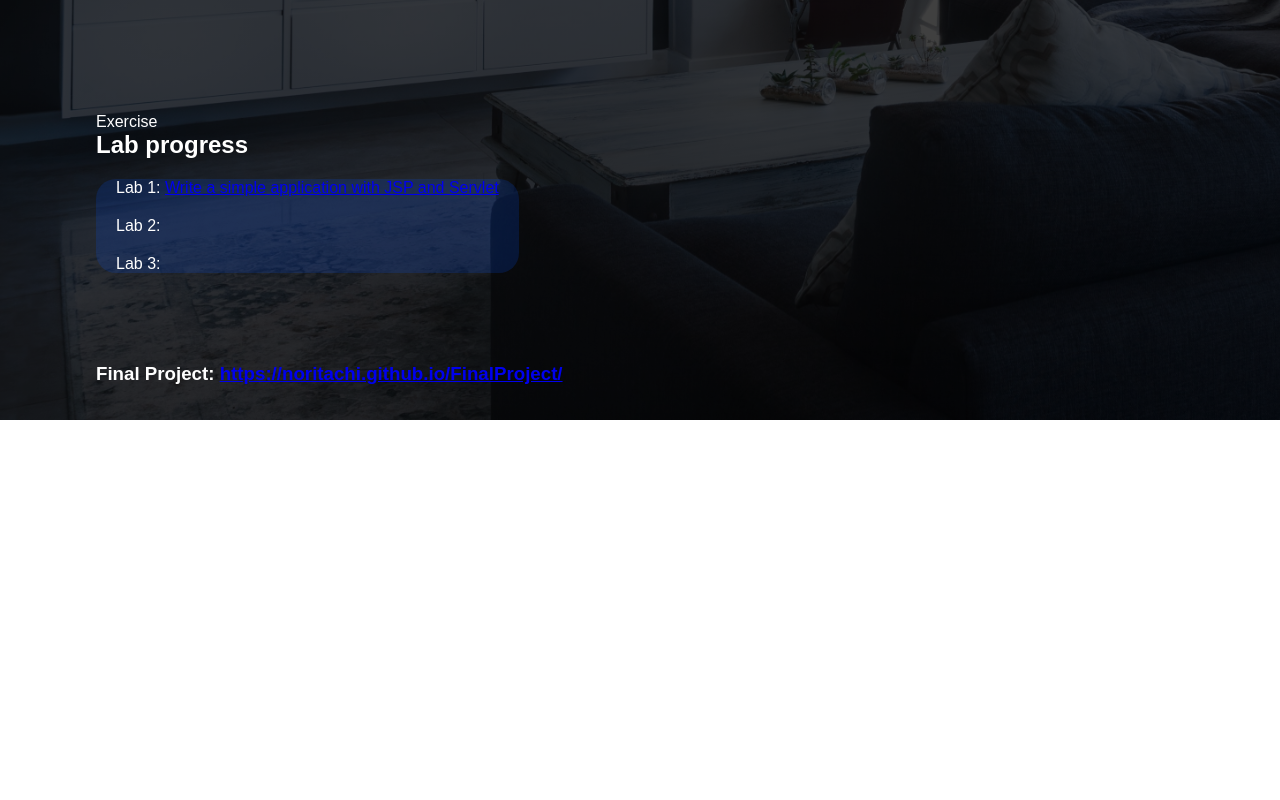
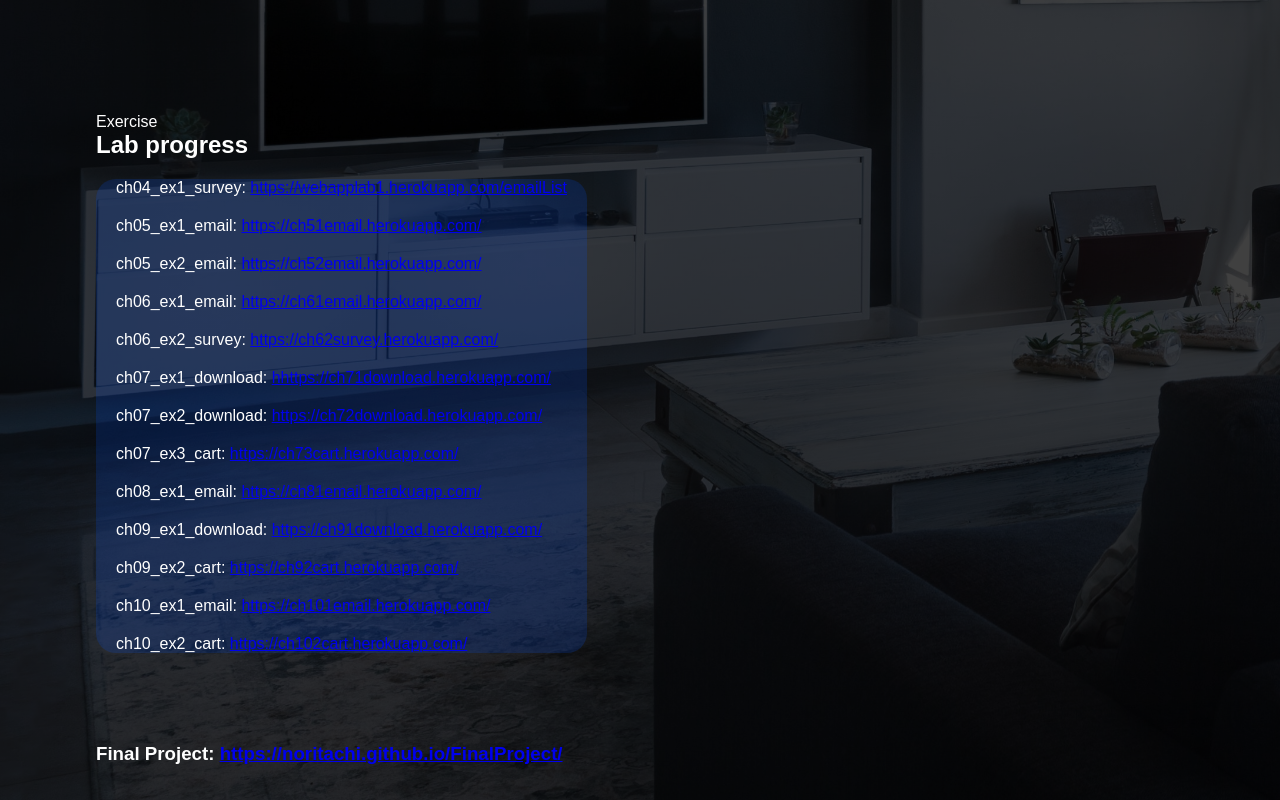
Before and after one commit to noritachi/GroupWebsite, a plain HTML site: page index.html in a window 1280 px wide. Shown: the part 722-1522 px from the top of the page. Before the commit the page ends 1142 px from the top, so only its background shows below. Drawn offline with Linux system fonts and the light colour scheme.

Commit message:
Update index.html

```diff
--- a/index.html
+++ b/index.html
@@ -1,6 +1,6 @@
 <html>
     <head>
-        <title>Welcome to our Group Website</title>
+        <title>How to make a website</title>
         <link rel = "stylesheet" href = "style.css">
     </head>
     <body>
@@ -29,9 +29,20 @@
                     <p>Exercise</p>
                     <h2>Lab progress</h2>
                     <ul>
-                        <li>Lab 1: <a href="https://webapplab1.herokuapp.com/emailList" target="_blank">Write a simple application with JSP and Servlet</a></li>
-                        <li>Lab 2: </li>
-                        <li>Lab 3: </li>
+                        <li>ch04_ex1_survey: <a href="https://webapplab1.herokuapp.com/emailList" target="_blank">https://webapplab1.herokuapp.com/emailList</a></li>
+                        <li>ch05_ex1_email: <a href="https://ch51email.herokuapp.com/" target="_blank">https://ch51email.herokuapp.com/</a></li>
+                        <li>ch05_ex2_email: <a href="https://ch52email.herokuapp.com/" target="_blank">https://ch52email.herokuapp.com/</a></li>
+                        <li>ch06_ex1_email: <a href="https://ch61email.herokuapp.com/" target="_blank">https://ch61email.herokuapp.com/</a></li>
+                        <li>ch06_ex2_survey: <a href="https://ch62survey.herokuapp.com/" target="_blank">https://ch62survey.herokuapp.com/</a></li>
+                        <li>ch07_ex1_download: <a href="https://ch71download.herokuapp.com/" target="_blank">hhttps://ch71download.herokuapp.com/</a></li>
+                        <li>ch07_ex2_download: <a href="https://ch72download.herokuapp.com/" target="_blank">https://ch72download.herokuapp.com/</a></li>
+                        <li>ch07_ex3_cart: <a href="https://ch73cart.herokuapp.com/" target="_blank">https://ch73cart.herokuapp.com/</a></li>
+                        <li>ch08_ex1_email: <a href="https://ch81email.herokuapp.com/" target="_blank">https://ch81email.herokuapp.com/</a></li>
+                        <li>ch09_ex1_download: <a href="https://ch91download.herokuapp.com/" target="_blank">https://ch91download.herokuapp.com/</a></li>
+                        <li>ch09_ex2_cart: <a href="https://ch92cart.herokuapp.com/" target="_blank">https://ch92cart.herokuapp.com/</a></li>
+                        <li>ch10_ex1_email: <a href="https://ch101email.herokuapp.com/" target="_blank">https://ch101email.herokuapp.com/</a></li>
+                        <li>ch10_ex2_cart: <a href="https://ch102cart.herokuapp.com/" target="_blank">https://ch102cart.herokuapp.com/</a></li>
+
                     </ul>
                 </div>
             </div>
```
